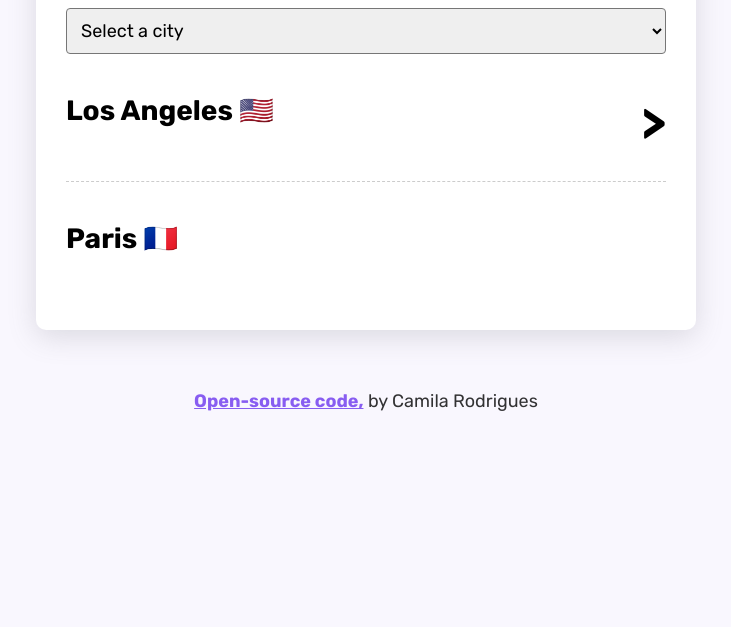
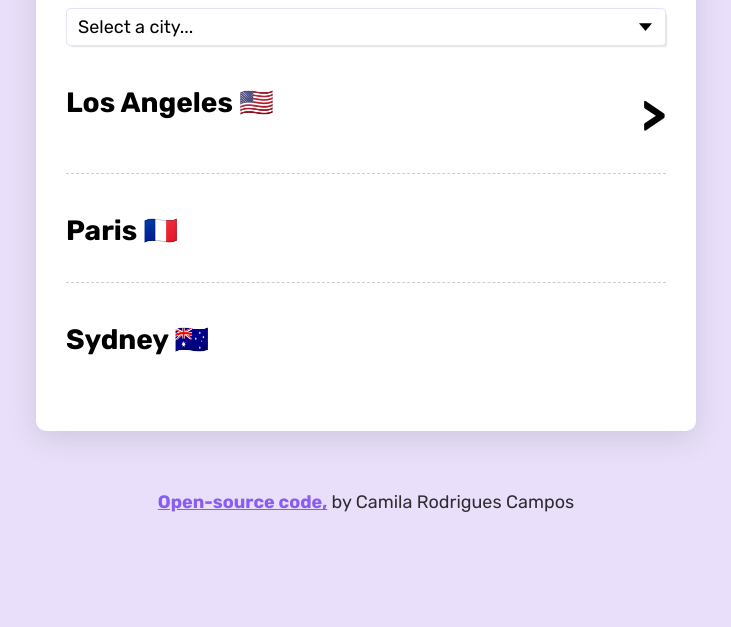
Before and after one commit to camilarcampos-ops/world-clock, a plain HTML site: page index.html in a window 1280 px wide. Shown: the part 173-800 px from the top of the page, without its empty margins (274-1005 px from the left). Drawn offline with nearby package versions, Linux system fonts and the light colour scheme; a script that the page names is missing.

Commit message:
final changes on design

```diff
--- a/index.html
+++ b/index.html
@@ -4,7 +4,7 @@
     <meta charset="UTF-8" />
     <meta http-equiv="X-UA-Compatible" content="IE=edge" />
     <meta name="viewport" content="width=device-width, initial-scale=1.0" />
-
+    <link rel="icon" type="image/webp" href="images/favicon-crc.webp" />
     <link rel="stylesheet" href="src/styles.css" />
     <link rel="preconnect" href="https://fonts.googleapis.com" />
     <link rel="preconnect" href="https://fonts.gstatic.com" crossorigin />
@@ -19,14 +19,16 @@
 
   <body>
     <div class="container">
-      <h1>World Clock</h1>
-      <select id="city">
-        <option value="">Select a city</option>
-        <option value="current">My current location</option>
-        <option value="America/Vancouver">Vancouver 🇨🇦</option>
-        <option value="America/Sao Paulo">Rio de Janeiro 🇧🇷</option>
-        <option value="Asia/Tokyo">Tokyo 🇯🇵</option>
-      </select>
+      <h1>🌎 World Clock 🕐</h1>
+      <div class="custom-select">
+        <select id="city">
+          <option value="">Select a city...</option>
+          <option value="current">My current location 📍</option>
+          <option value="America/Vancouver">Vancouver 🇨🇦</option>
+          <option value="America/Sao_Paulo">Sao Paulo 🇧🇷</option>
+          <option value="Asia/Tokyo">Tokyo 🇯🇵</option>
+        </select>
+      </div>
 
       <div id="cities">
         <div class="city" id="los-angeles">
@@ -43,16 +45,25 @@
           </div>
           <div class="time"></div>
         </div>
+        <div class="city" id="sydney">
+          <div>
+            <h2>Sydney 🇦🇺</h2>
+            <div class="date"></div>
+          </div>
+          <div class="time"></div>
+        </div>
       </div>
     </div>
 
     <footer>
       <div class="signature">
         <p>
-          <a href="https://github.com/camilarcampos-ops/" style="color: #885df1"
+          <a
+            href="https://github.com/camilarcampos-ops/world-clock"
+            style="color: #885df1"
             ><strong>Open-source code,</strong></a
           >
-          by Camila Rodrigues
+          by Camila Rodrigues Campos
         </p>
       </div>
     </footer>
--- a/src/index.js
+++ b/src/index.js
@@ -1,4 +1,5 @@
 function updateTime() {
+  // Los Angeles
   let losAngelesElement = document.querySelector("#los-angeles");
   if (losAngelesElement) {
     let losAngelesDateElement = losAngelesElement.querySelector(".date");
@@ -11,6 +12,7 @@ function updateTime() {
     );
   }
 
+  // Paris
   let parisElement = document.querySelector("#paris");
   if (parisElement) {
     let parisDateElement = parisElement.querySelector(".date");
@@ -22,10 +24,26 @@ function updateTime() {
       "h:mm:ss [<small>]A[</small>]"
     );
   }
+
+  // Sydney
+  let sydneyElement = document.querySelector("#sydney");
+  if (sydneyElement) {
+    let sydneyDateElement = sydneyElement.querySelector(".date");
+    let sydneyTimeElement = sydneyElement.querySelector(".time");
+    let sydneyTime = moment().tz("Australia/Sydney");
+
+    sydneyDateElement.innerHTML = sydneyTime.format("MMMM	Do YYYY");
+    sydneyTimeElement.innerHTML = sydneyTime.format(
+      "h:mm:ss [<small>]A[</small>]"
+    );
+  }
 }
 
 function updateCity(event) {
   let cityTimeZone = event.target.value;
+  if (cityTimeZone === "current") {
+    cityTimeZone = moment.tz.guess();
+  }
   let cityName = cityTimeZone.replace("_", " ").split("/")[1];
   let cityTime = moment().tz(cityTimeZone);
   let citiesElement = document.querySelector("#cities");
@@ -39,6 +57,7 @@ function updateCity(event) {
     "A"
   )}</small></div>
   </div>
+  <a class="allCities" href="/">All Cities</a>
   `;
 }
 
--- a/src/styles.css
+++ b/src/styles.css
@@ -1,5 +1,5 @@
 body {
-  background-color: #f9f7fe;
+  background-color: #e9dffa;
   font-family: "Rubik", sans-serif;
 }
 
@@ -13,13 +13,42 @@ h2 {
   font-size: 28px;
 }
 
-select {
-  display: block;
+.custom-select {
+  position: relative;
+}
+
+.custom-select select {
+  font-family: "Rubik", sans-serif;
+  appearance: none;
+  -webkit-appearance: none;
   width: 100%;
   font-size: 18px;
+  padding: 8px 11px;
+  background-color: #ffffff;
+  border: 1px solid #e9dffa;
   border-radius: 4px;
-  padding: 10px;
-  font-family: "Rubik", sans-serif;
+  color: #000000;
+  cursor: pointer;
+  outline: none;
+  box-shadow: 3px 3px 2px -2px #e2e2e2;
+}
+
+.custom-select select:focus {
+  border: 1px solid #e9dffa;
+  border-radius: 5px;
+}
+
+.custom-select::after {
+  content: "";
+  position: absolute;
+  pointer-events: none;
+  top: 50%;
+  right: 14px;
+  transform: translate(0, -50%);
+  width: 13px;
+  height: 13px;
+  background-color: #000000;
+  clip-path: polygon(50% 80%, 0 20%, 100% 20%);
 }
 
 .container {
@@ -63,3 +92,14 @@ footer {
   font-size: 18px;
   color: rgba(0, 0, 0, 0.8);
 }
+
+.allCities {
+  display: inline-block;
+  margin-top: 20px;
+  padding: 15px 20px;
+  font-size: 16px;
+  background-color: #885df1;
+  color: white;
+  text-decoration: none;
+  border-radius: 4px;
+}
```
Also changed, not shown: images/favicon-crc.webp (added).
